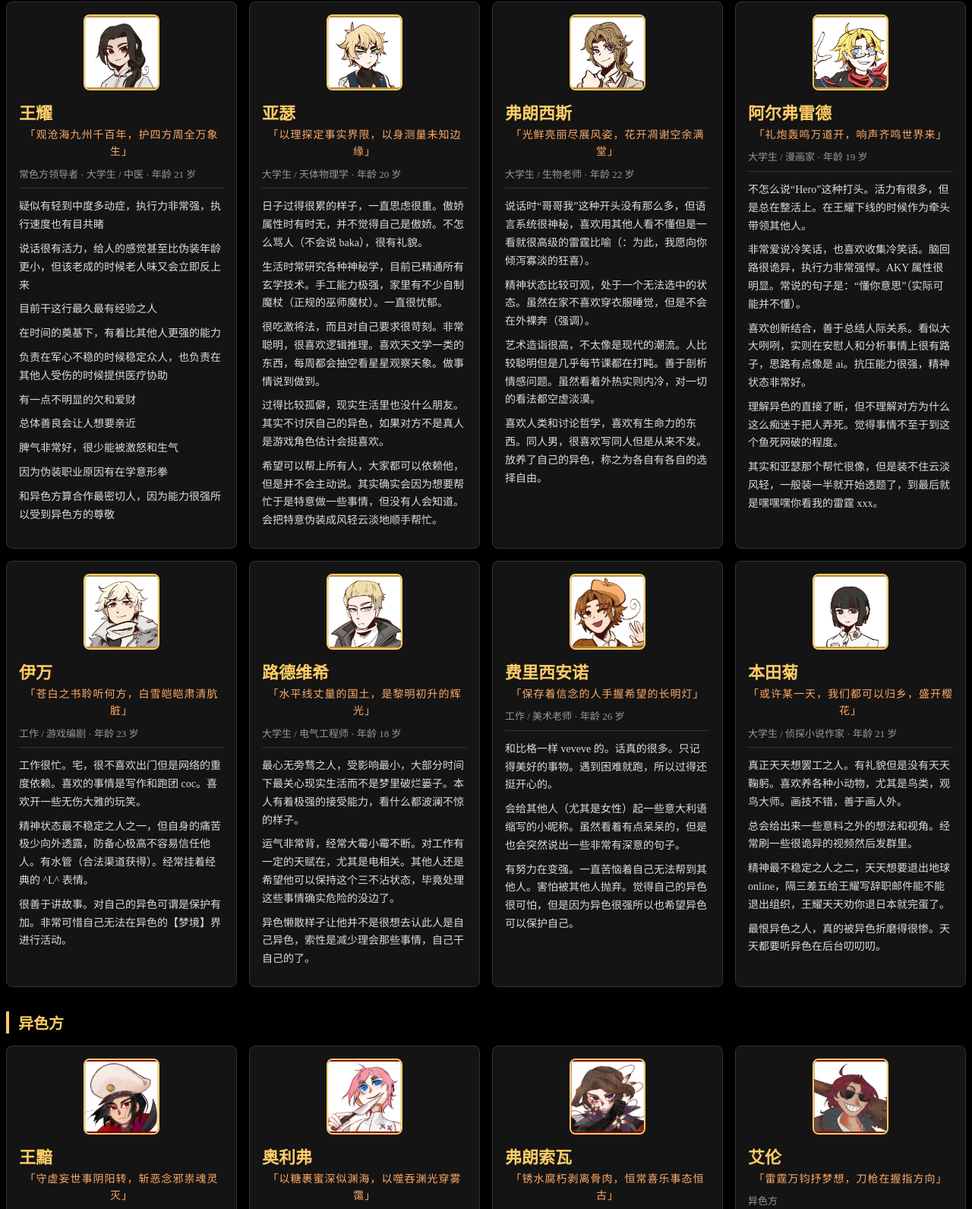
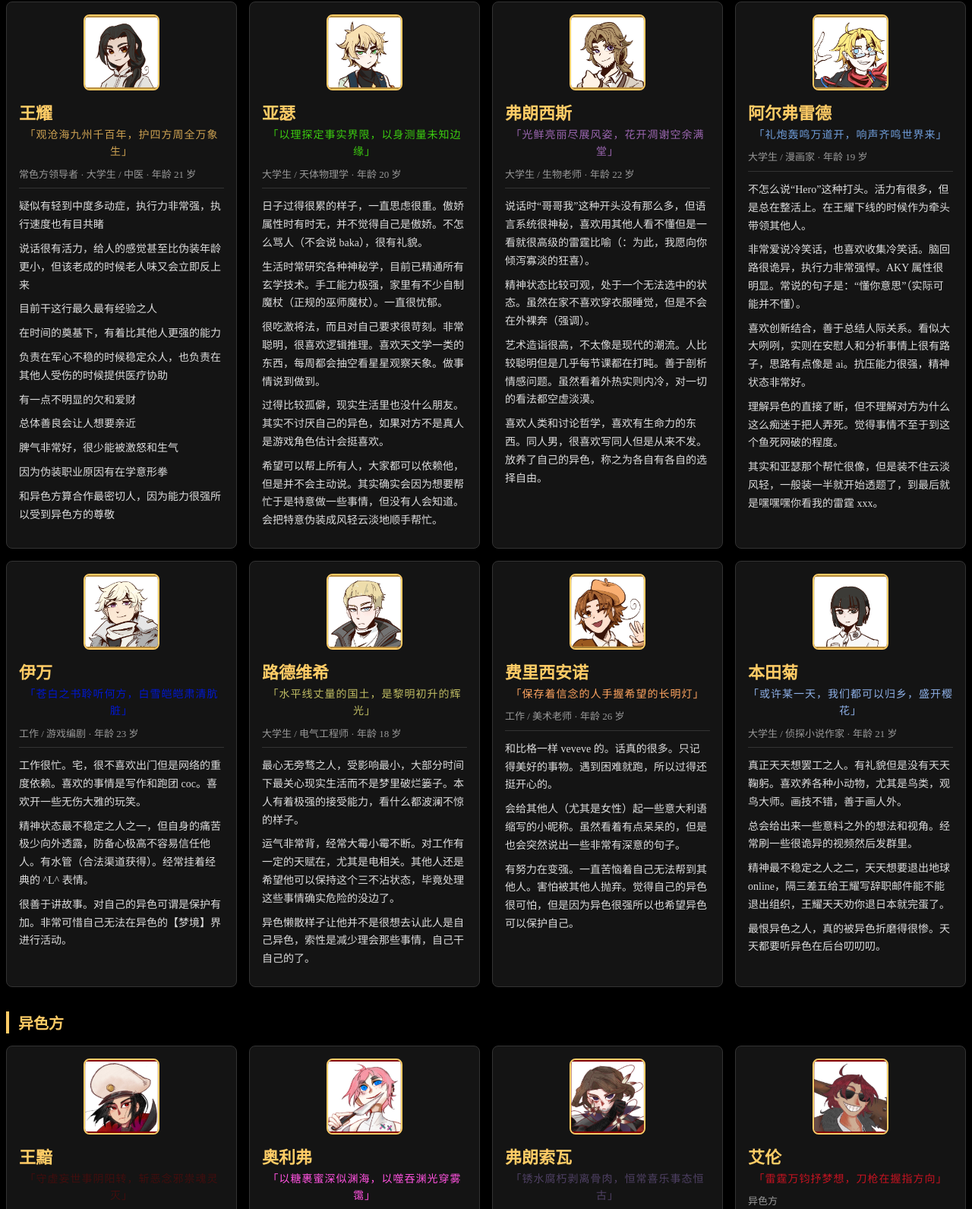
Before and after one commit to Floria-AW/nightfall_dawnwatch, a plain HTML site: page Characters.html in a window 1280 px wide. Shown: the part 1884-3475 px from the top of the page at 76% size. Drawn offline with Linux system fonts and the light colour scheme; a web font is replaced by a local one.

Commit message:
Add files via upload

```diff
--- a/Characters.html
+++ b/Characters.html
@@ -232,7 +232,6 @@
             }
             .character-card .quote {
                 margin: 0 0 8px;
-                color: #FFAA66;
                 font-size: 14px;
                 text-align: center;
                 letter-spacing: 1px;
@@ -426,7 +425,7 @@
                         <div class="character-card">
                             <img class="pfp" src="img/pfp/WangYao.png" alt="王耀" loading="lazy">
                             <h3>王耀</h3>
-                            <p class="quote">「观沧海九州千百年，护四方周全万象生」</p>
+                            <p class="quote" style="color: #cca152;">「观沧海九州千百年，护四方周全万象生」</p>
                             <p class="role">常色方领导者 · 大学生 / 中医 · 年龄 21 岁</p>
                             <div class="desc">
                                 <p>疑似有轻到中度多动症，执行力非常强，执行速度也有目共睹</p>
@@ -445,7 +444,7 @@
                         <div class="character-card">
                             <img class="pfp" src="img/pfp/ArthurKirkland.png" alt="亚瑟" loading="lazy">
                             <h3>亚瑟</h3>
-                            <p class="quote">「以理探定事实界限，以身测量未知边缘」</p>
+                            <p class="quote" style="color: #3ccc10;">「以理探定事实界限，以身测量未知边缘」</p>
                             <p class="role">大学生 / 天体物理学 · 年龄 20 岁</p>
                             <div class="desc">
                                 <p>日子过得很累的样子，一直思虑很重。傲娇属性时有时无，并不觉得自己是傲娇。不怎么骂人（不会说 baka），很有礼貌。</p>
@@ -459,7 +458,7 @@
                         <div class="character-card">
                             <img class="pfp" src="img/pfp/FrancisBonnefoy.png" alt="弗朗西斯" loading="lazy">
                             <h3>弗朗西斯</h3>
-                            <p class="quote">「光鲜亮丽尽展风姿，花开凋谢空余满堂」</p>
+                            <p class="quote" style="color: #9b66b0;">「光鲜亮丽尽展风姿，花开凋谢空余满堂」</p>
                             <p class="role">大学生 / 生物老师 · 年龄 22 岁</p>
                             <div class="desc">
                                 <p>说话时“哥哥我”这种开头没有那么多，但语言系统很神秘，喜欢用其他人看不懂但是一看就很高级的雷霆比喻（：为此，我愿向你倾泻寡淡的狂喜）。</p>
@@ -472,7 +471,7 @@
                         <div class="character-card">
                             <img class="pfp" src="img/pfp/AlfredFJones.png" alt="阿尔弗雷德" loading="lazy">
                             <h3>阿尔弗雷德</h3>
-                            <p class="quote">「礼炮轰鸣万道开，响声齐鸣世界来」</p>
+                            <p class="quote" style="color: #709edb;">「礼炮轰鸣万道开，响声齐鸣世界来」</p>
                             <p class="role">大学生 / 漫画家 · 年龄 19 岁</p>
                             <div class="desc">
                                 <p>不怎么说“Hero”这种打头。活力有很多，但是总在整活上。在王耀下线的时候作为牵头带领其他人。</p>
@@ -486,7 +485,7 @@
                         <div class="character-card">
                             <img class="pfp" src="img/pfp/IvanBraginsky.png" alt="伊万" loading="lazy">
                             <h3>伊万</h3>
-                            <p class="quote">「苍白之书聆听何方，白雪皑皑肃清肮脏」</p>
+                            <p class="quote" style="color: #0018d1;">「苍白之书聆听何方，白雪皑皑肃清肮脏」</p>
                             <p class="role">工作 / 游戏编剧 · 年龄 23 岁</p>
                             <div class="desc">
                                 <p>工作很忙。宅，很不喜欢出门但是网络的重度依赖。喜欢的事情是写作和跑团 coc。喜欢开一些无伤大雅的玩笑。</p>
@@ -498,7 +497,7 @@
                         <div class="character-card">
                             <img class="pfp" src="img/pfp/Ludwig.png" alt="路德维希" loading="lazy">
                             <h3>路德维希</h3>
-                            <p class="quote">「水平线丈量的国土，是黎明初升的辉光」</p>
+                            <p class="quote" style="color: #bfbc63;">「水平线丈量的国土，是黎明初升的辉光」</p>
                             <p class="role">大学生 / 电气工程师 · 年龄 18 岁</p>
                             <div class="desc">
                                 <p>最心无旁骛之人，受影响最小，大部分时间下最关心现实生活而不是梦里破烂篓子。本人有着极强的接受能力，看什么都波澜不惊的样子。</p>
@@ -510,7 +509,7 @@
                         <div class="character-card">
                             <img class="pfp" src="img/pfp/FelicianoVargas.png" alt="费里西安诺" loading="lazy">
                             <h3>费里西安诺</h3>
-                            <p class="quote">「保存着信念的人手握希望的长明灯」</p>
+                            <p class="quote" style="color: #ffa560;">「保存着信念的人手握希望的长明灯」</p>
                             <p class="role">工作 / 美术老师 · 年龄 26 岁</p>
                             <div class="desc">
                                 <p>和比格一样 veveve 的。话真的很多。只记得美好的事物。遇到困难就跑，所以过得还挺开心的。</p>
@@ -522,7 +521,7 @@
                         <div class="character-card">
                             <img class="pfp" src="img/pfp/HondaKiku.png" alt="本田菊" loading="lazy">
                             <h3>本田菊</h3>
-                            <p class="quote">「或许某一天，我们都可以归乡，盛开樱花」</p>
+                            <p class="quote" style="color: #8eb0e7;">「或许某一天，我们都可以归乡，盛开樱花」</p>
                             <p class="role">大学生 / 侦探小说作家 · 年龄 21 岁</p>
                             <div class="desc">
                                 <p>真正天天想罢工之人。有礼貌但是没有天天鞠躬。喜欢养各种小动物，尤其是鸟类，观鸟大师。画技不错，善于画人外。</p>
@@ -538,7 +537,7 @@
                         <div class="character-card">
                             <img class="pfp" src="img/pfp/WangAn.png" alt="王黯" loading="lazy">
                             <h3>王黯</h3>
-                            <p class="quote">「守虚妄世事阴阳转，斩恶念邪祟魂灵灭」</p>
+                            <p class="quote" style="color: #420e0e;">「守虚妄世事阴阳转，斩恶念邪祟魂灵灭」</p>
                             <p class="role">异色方领导者</p>
                             <div class="desc">
                                 <p>首先不傻，一定不能傻，智商不够就不对味。乐于做局布局，善用战术和各种做局。一般情况要你被他坑个彻底才能意识到被坑了。</p>
@@ -553,7 +552,7 @@
                         <div class="character-card">
                             <img class="pfp" src="img/pfp/OliverKirkland.png" alt="奥利弗" loading="lazy">
                             <h3>奥利弗</h3>
-                            <p class="quote">「以糖裹蜜深似渊海，以噬吞渊光穿雾霭」</p>
+                            <p class="quote" style="color: #ff52df;">「以糖裹蜜深似渊海，以噬吞渊光穿雾霭」</p>
                             <p class="role">异色方</p>
                             <div class="desc">
                                 <p>纯癫子。不娇，这个不能娇，但疯一定要有。自己不说脏话，语言上很讲究。对其他人说 dirty talk 的耐受度很低。</p>
@@ -567,7 +566,7 @@
                         <div class="character-card">
                             <img class="pfp" src="img/pfp/FrançoisBonnefoy.png" alt="弗朗索瓦" loading="lazy">
                             <h3>弗朗索瓦</h3>
-                            <p class="quote">「锈水腐朽剥离骨肉，恒常喜乐事态恒古」</p>
+                            <p class="quote" style="color: #4f4064;">「锈水腐朽剥离骨肉，恒常喜乐事态恒古」</p>
                             <p class="role">异色方</p>
                             <div class="desc">
                                 <p>懒，不只是不动，话都懒说。很能睡，相当能睡。邋遢，不打理自己的外观。其实一直不想上班但是其他人拖着他上班。</p>
@@ -580,7 +579,7 @@
                         <div class="character-card">
                             <img class="pfp" src="img/pfp/AllenFJones.png" alt="艾伦" loading="lazy">
                             <h3>艾伦</h3>
-                            <p class="quote">「雷霆万钧抒梦想，刀枪在握指方向」</p>
+                            <p class="quote" style="color: #c51321;">「雷霆万钧抒梦想，刀枪在握指方向」</p>
                             <p class="role">异色方</p>
                             <div class="desc">
                                 <p>手枪决定大脑，大炮代替思考。杀戮欲望极高，一直都是“我想杀人”的样子。习惯武力解决一切。</p>
@@ -593,7 +592,7 @@
                         <div class="character-card">
                             <img class="pfp" src="img/pfp/ViktorBraginsky.png" alt="维克托" loading="lazy">
                             <h3>维克托</h3>
-                            <p class="quote">「巨物温情悲悯悠长，以退为进祈愿安康」</p>
+                            <p class="quote" style="color: #bd736e;">「巨物温情悲悯悠长，以退为进祈愿安康」</p>
                             <p class="role">异色方</p>
                             <div class="desc">
                                 <p>和平主义，回避性人格。不喜欢打架，经常在战场上就跑了，但不代表不会打，是数值怪。</p>
@@ -605,7 +604,7 @@
                         <div class="character-card">
                             <img class="pfp" src="img/pfp/Eins.png" alt="爱因斯" loading="lazy">
                             <h3>爱因斯</h3>
-                            <p class="quote">「对角点食用的恐慌，是噩梦降临的声望」</p>
+                            <p class="quote" style="color: #c9b15e;">「对角点食用的恐慌，是噩梦降临的声望」</p>
                             <p class="role">异色方</p>
                             <div class="desc">
                                 <p>人有点吊儿郎当的。粗心大意。有点异食癖在身上。会被卢西安诺调戏，或者威胁，但对此乐此不疲。xp 非常诡异，可以把棺材当装饰品用那种。没什么“尊敬尸体”的概念。</p>
@@ -616,7 +615,7 @@
                         <div class="character-card">
                             <img class="pfp" src="img/pfp/LucianoVargas.png" alt="卢西安诺" loading="lazy">
                             <h3>卢西安诺</h3>
-                            <p class="quote">「心怀着怨恨的人奏响玩昧的狂想曲」</p>
+                            <p class="quote" style="color: #7c3d59;">「心怀着怨恨的人奏响玩昧的狂想曲」</p>
                             <p class="role">异色方</p>
                             <div class="desc">
                                 <p>玩世不恭，对什么都抱着看乐子的心态。恶劣，而且习惯性骂人，骂得还很脏。很喜欢用反讽的方式来嘲笑别人。先表演对方崩溃的样子然后再哈哈大笑。</p>
@@ -629,7 +628,7 @@
                         <div class="character-card">
                             <img class="pfp" src="img/pfp/HondaAoi.png" alt="本田葵" loading="lazy">
                             <h3>本田葵</h3>
-                            <p class="quote">「或许某一天，我们都得到认可，血染大地」</p>
+                            <p class="quote" style="color: #760842;">「或许某一天，我们都得到认可，血染大地」</p>
                             <p class="role">异色方</p>
                             <div class="desc">
                                 <p>主语有时候是“我”有时候是“小生”。喜欢装作一副毕恭毕敬的样子给你使阴的。</p>
```
